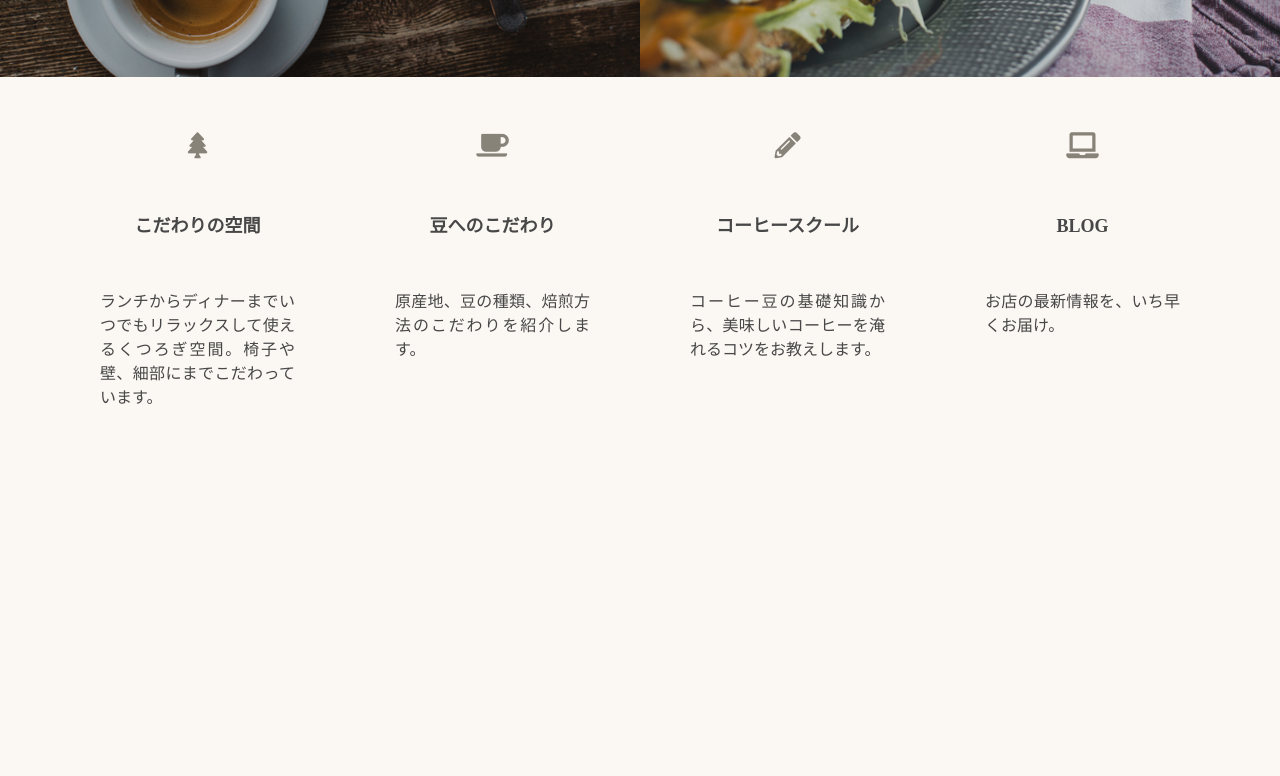
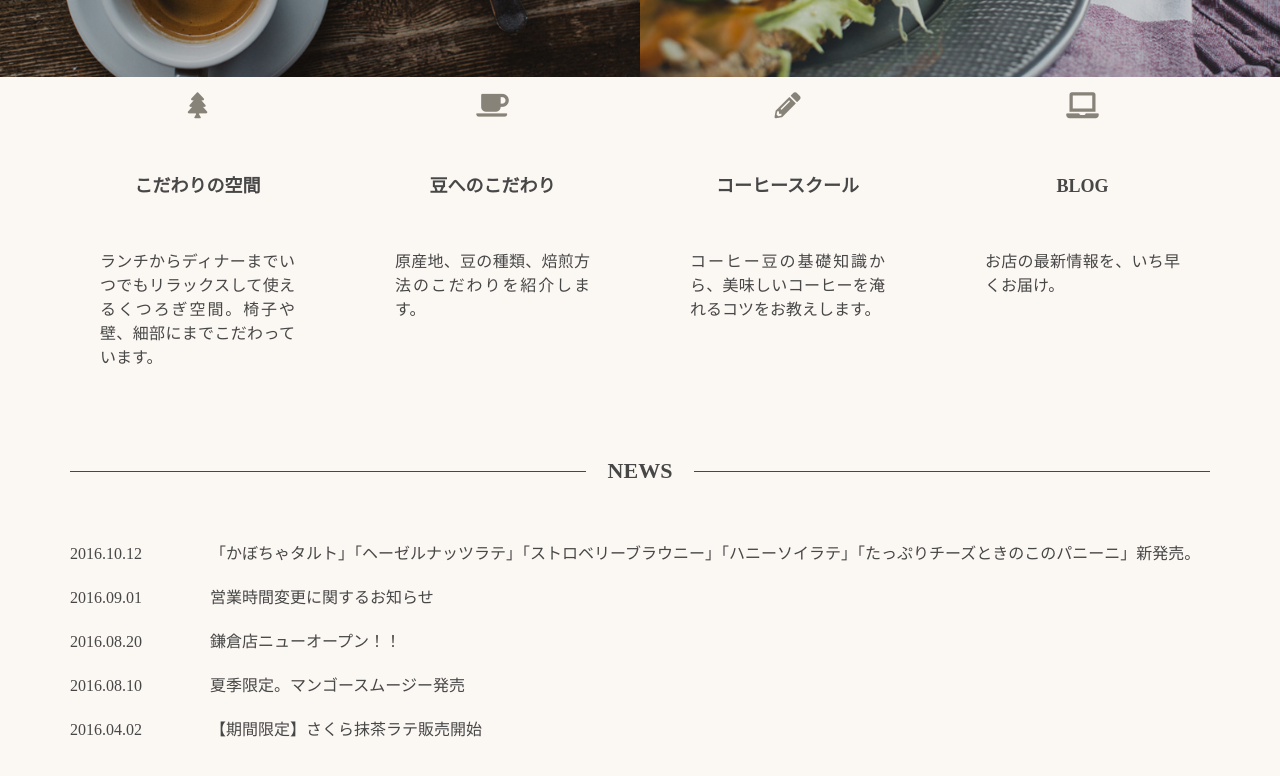
Before and after one commit to retas-seven/sass_practice, a website: page index.html in a window 1280 px wide. Shown: the part 1125-1901 px from the top of the page. Before the commit the page ends 1565 px from the top, so only its background shows below. Drawn offline with Linux system fonts and the light colour scheme.

Commit message:
ニュースリストを作成

```diff
--- a/index.html
+++ b/index.html
@@ -96,7 +96,6 @@
                         </a>
                     </div>
                 </div>
-            </section>
 
                 <!-- アイコン付きコンテンツ -->
                 <div class="Section__item l-column">
@@ -131,6 +130,37 @@
                         </a>
                     </div>
                 </div>
+            </section>
+
+            <!-- NEWS -->
+            <section class="Section l-column">
+                <h2 class="sectionLabel">News</h2>
+                <ol class="NewsList">
+                    <li class="NewsList__item">
+                        <time class="NewsList__head" datetime="2016-10-12">2016.10.12</time>
+                        <span class="NewsList__body">「かぼちゃタルト」「ヘーゼルナッツラテ」「ストロベリーブラウニー」「ハニーソイラテ」「たっぷりチーズときのこのパニーニ」新発売。</span>
+                    </li>
+                    <li class="NewsList__item">
+                        <time class="NewsList__head" datetime="2016-09-01">2016.09.01</time>
+                        <span class="NewsList__body">営業時間変更に関するお知らせ</span>
+                    </li>
+
+                    <li class="NewsList__item">
+                        <time class="NewsList__head" datetime="2016-8-20">2016.08.20</time>
+                        <span class="NewsList__body">鎌倉店ニューオープン！！</span>
+                    </li>
+                    <li class="NewsList__item">
+                        <time class="NewsList__head" datetime="2016-08-10">2016.08.10</time>
+                        <span class="NewsList__body">夏季限定。マンゴースムージー発売</span>
+                    </li>
+                    <li class="NewsList__item">
+                        <time class="NewsList__head" datetime="2016-04-02">2016.04.02</time>
+                        <span class="NewsList__body">【期間限定】さくら抹茶ラテ販売開始</span>
+                    </li>
+                </ol>
+            </section>
+
+
         </div>
 
         <script src="./resources/js/main.min.js"></script>
--- /dev/null
+++ b/sass/components/_newsList.scss
@@ -0,0 +1,25 @@
+@charset 'utf-8';
+
+// =====================
+// NewsList
+// ---------------------
+// お知らせ一覧
+// =====================
+
+.NewsList {
+    display: table;
+    border-spacing: 0 $space-unit/2;
+    border-collapse: separate;
+
+    &__item　{
+        display: table-row;
+    }
+    &__head {
+        display: table-cell;
+        padding-right: $column-space;
+        width: 140px;
+    }
+    &__body {
+        display: table-cell;
+    }
+}
--- a/sass/main.scss
+++ b/sass/main.scss
@@ -20,6 +20,8 @@
 @import "./components/parts/buttons";
 // ラベル、見出し
 @import "./components/parts/labels";
+// ニュースリスト
+@import "./components/newsList";
 
 // Common
 //----------------------------
```
Also changed, not shown: resources/css/main.css. Lines whose indentation alone changed are shown as unchanged.
